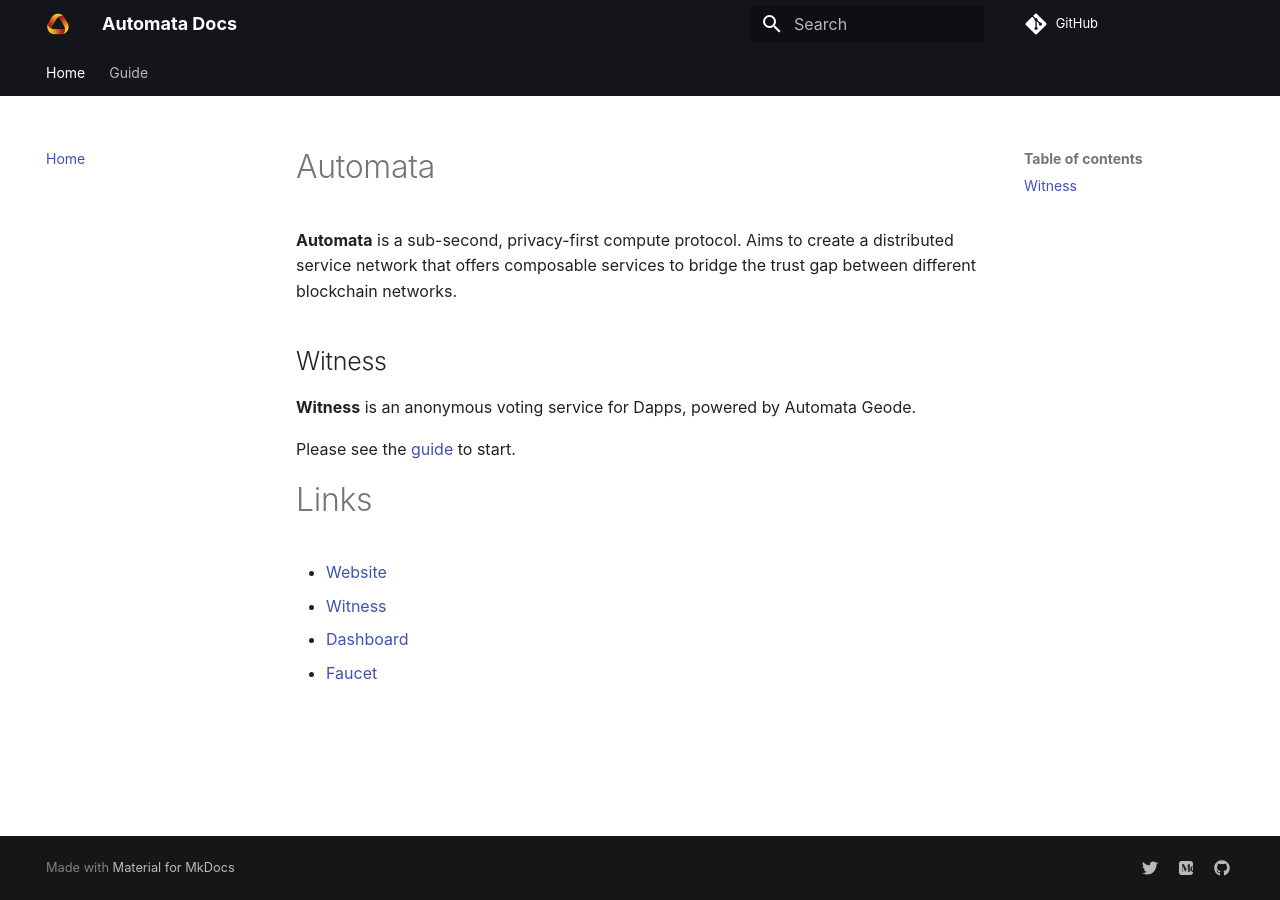
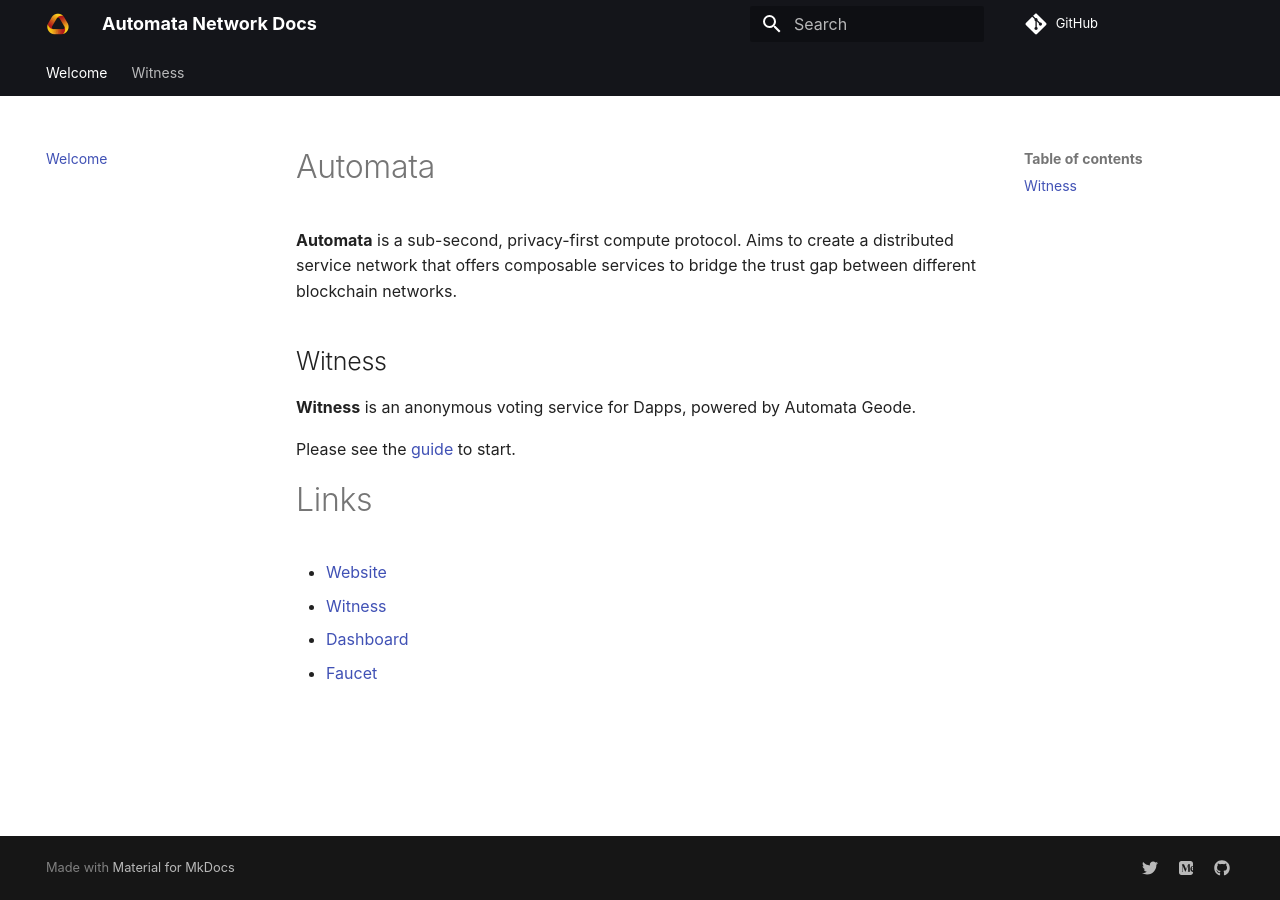
Before and after one commit to automata-network/docs, an MkDocs documentation site: the page built from docs/index.md, in a window 1280 px wide. Built offline with MkDocs 1.6.1 and Material for MkDocs 9.7.7, drawn with Linux system fonts in a browser that asks for light colours; comment, search, counter and statistics services are not loaded.

Commit message:
update website name and others

```diff
--- a/mkdocs.yml
+++ b/mkdocs.yml
@@ -1,14 +1,13 @@
-site_name: Automata Docs
+site_name: Automata Network Docs
 site_url: https://docs.ata.network
-site_description: Automata Documentation
+site_description: Automata Network Documentation
 site_author: Automata Team
 
 repo_url: https://github.com/automata-network/docs
 
 nav:
-  - Home: index.md
-  - Guide: ./guide/witness-get-started.md
-
+  - Welcome: index.md
+  - Witness: ./guide/witness-get-started.md
 
 theme:
   name: material
@@ -18,6 +17,8 @@
   features:
       - tabs
       - instant
+      # https://squidfunk.github.io/mkdocs-material/setup/setting-up-navigation/#navigation-tabs
+      - navigation.tabs
   logo: 'assets/favicon-192.png'
   favicon: 'assets/favicon.ico'
 
```
